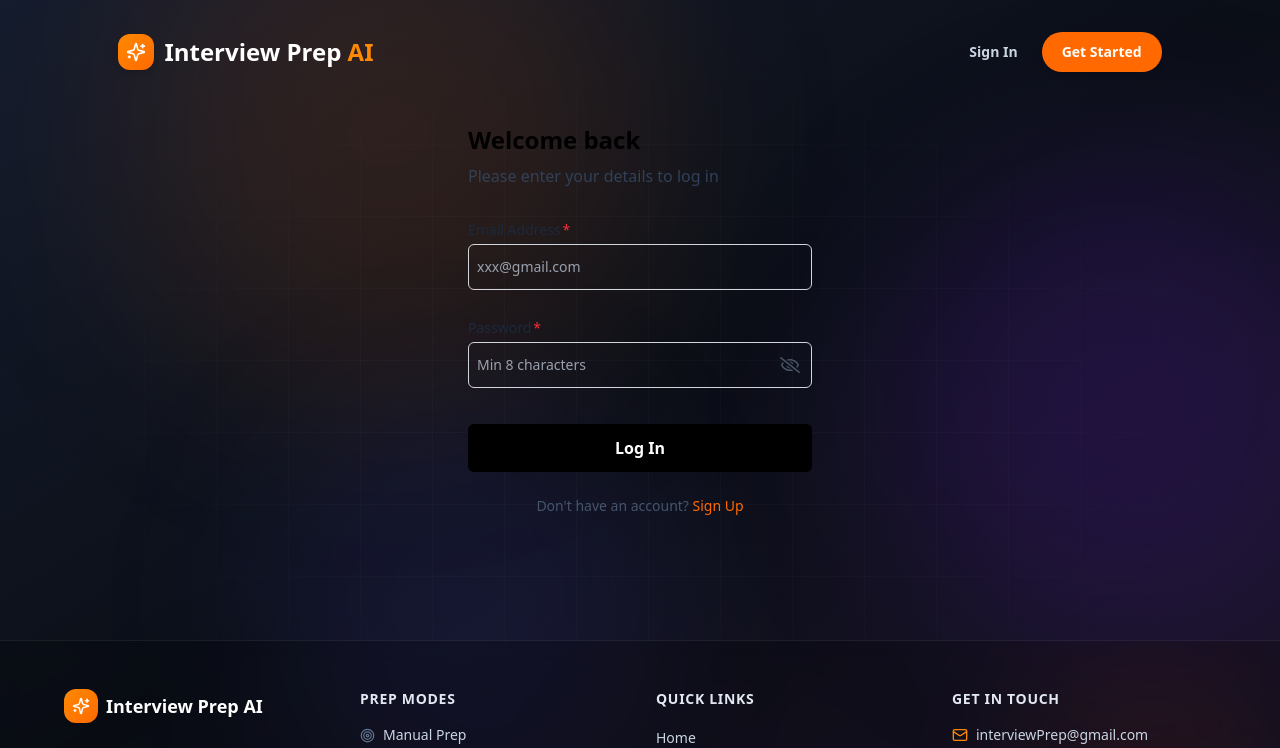
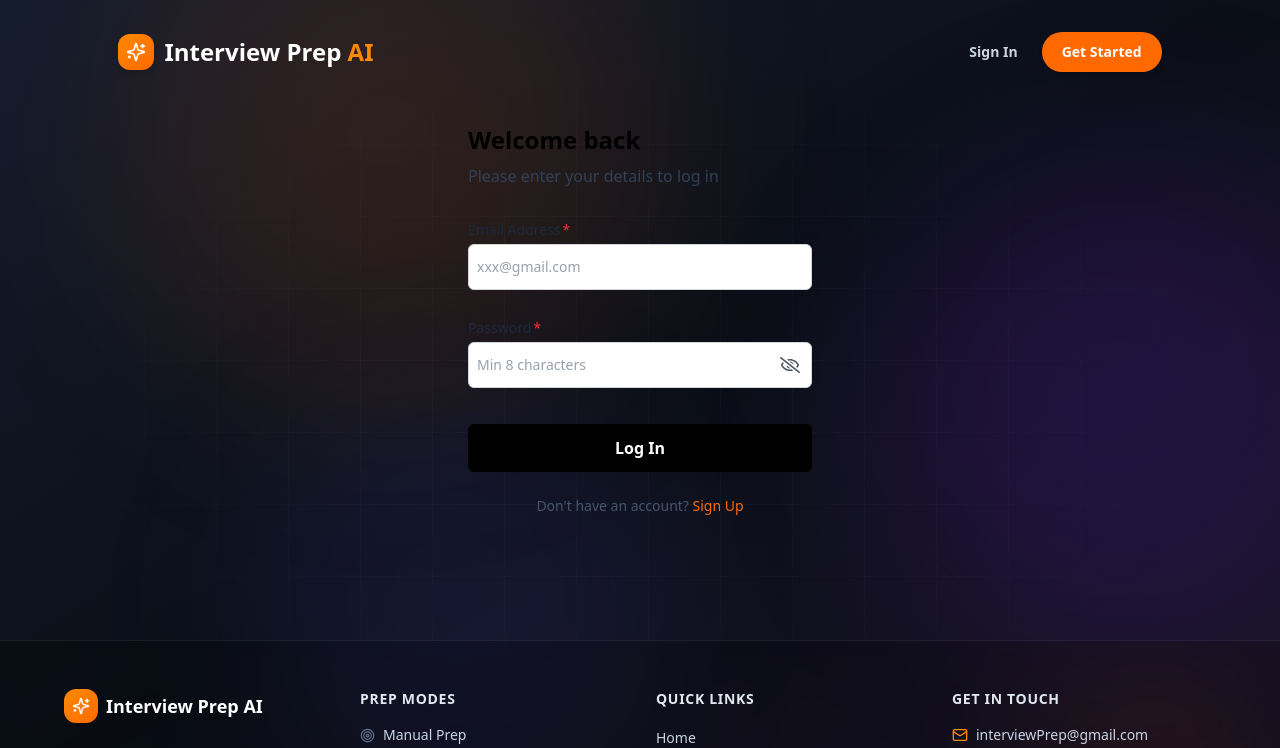
Before and after one commit to StarK-VisioN/PrepPilot, a React (Vite) app in the folder frontend/: page /login in a window 1280 px wide. Shown: the top 748 px of the page. Built offline with nearby package versions, Linux system fonts and the light colour scheme; no server answers.

Commit message:
fixed log in issue

```diff
--- a/frontend/src/components/Input.jsx
+++ b/frontend/src/components/Input.jsx
@@ -19,7 +19,7 @@ const Input = ({ value, onChange, label, placeholder, type, disabled, required }
           type={type === "password" ? (showPassword ? "text" : "password") : type}
           placeholder={placeholder}
           disabled={disabled}
-          className='w-full border border-gray-300 rounded-md px-2 py-3 text-sm placeholder:text-gray-400 focus:outline-none focus:border-orange-400 focus:ring-2 focus:ring-orange-200 min-h-[44px] disabled:bg-gray-50 disabled:cursor-not-allowed'
+          className='w-full border border-gray-300 rounded-md px-2 py-3 text-sm text-gray-900 bg-white placeholder:text-gray-400 focus:outline-none focus:border-orange-400 focus:ring-2 focus:ring-orange-200 min-h-[44px] disabled:bg-gray-50 disabled:text-gray-500 disabled:cursor-not-allowed'
           value={value}
           onChange={(e) => onChange(e)}
         />
--- a/frontend/src/components/Modal.jsx
+++ b/frontend/src/components/Modal.jsx
@@ -26,7 +26,7 @@ const Modal = ({
       aria-modal="true"
     >
       <div
-        className={`relative flex flex-col bg-white shadow-2xl rounded-t-2xl sm:rounded-2xl overflow-hidden w-full ${SIZE_CLASSES[size] || SIZE_CLASSES.sm} max-h-[92vh] sm:max-h-[88vh]`}
+        className={`relative flex flex-col bg-white text-gray-900 shadow-2xl rounded-t-2xl sm:rounded-2xl overflow-hidden w-full ${SIZE_CLASSES[size] || SIZE_CLASSES.sm} max-h-[92vh] sm:max-h-[88vh]`}
         onClick={(e) => e.stopPropagation()}
       >
         {!hideHeader && (
```
